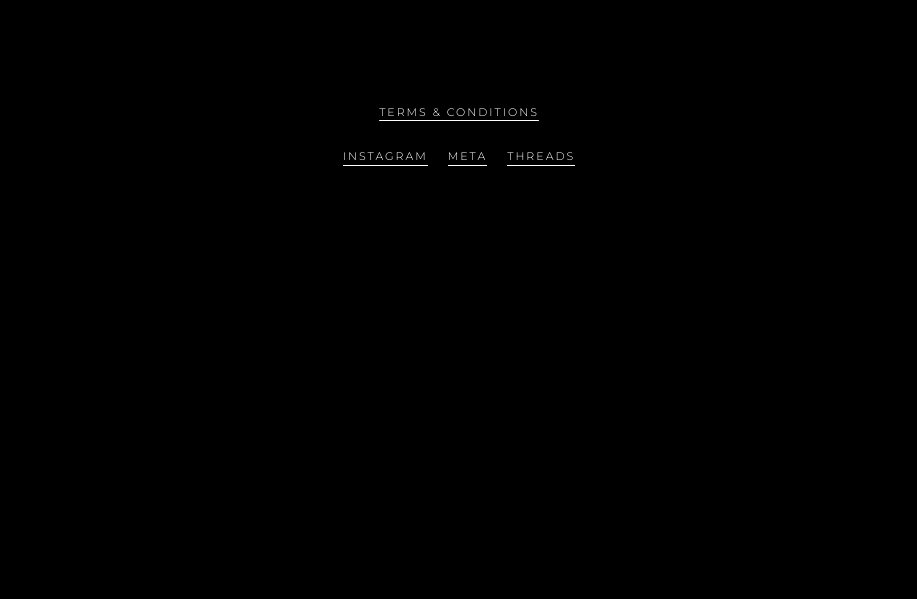
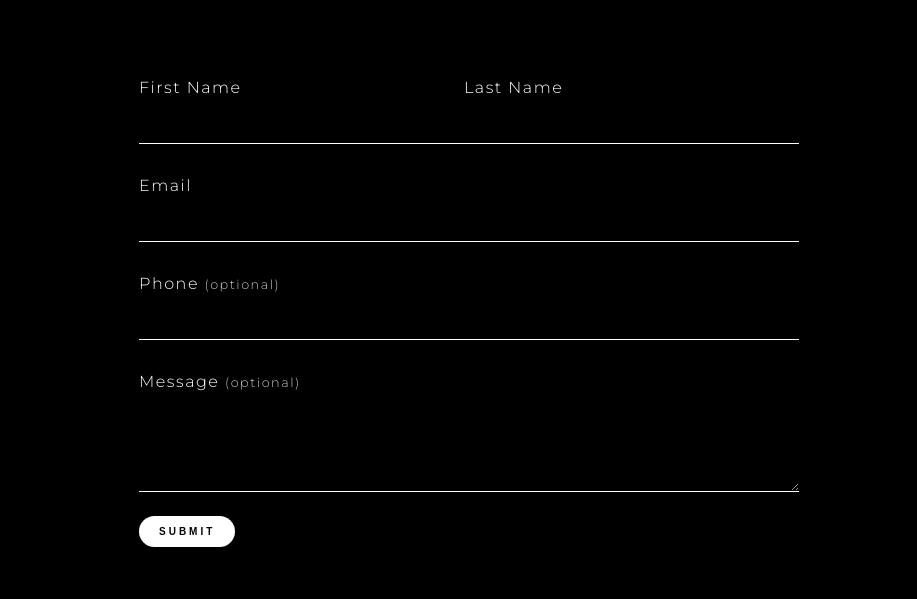
Before and after one commit to HectorGordo12/landing-ticket, a React (Vite) app: page /experiences in a window 1280 px wide. Shown: the part 781-1380 px from the top of the page, without its empty margins (181-1098 px from the left). Before the commit the page ends 1007 px from the top, so only its background shows below. Built offline with nearby package versions, Linux system fonts and the light colour scheme.

Commit message:
Add Form components

```diff
--- /dev/null
+++ b/src/components/Form.jsx
@@ -0,0 +1,109 @@
+import { useState } from "react";
+import styles from "./Form.module.css";
+
+const Form = () => {
+  const [formData, setFormData] = useState({
+    firstName: "",
+    lastName: "",
+    email: "",
+    phone: "",
+    message: "",
+  });
+
+  const handleChange = (e) => {
+    setFormData({
+      ...formData,
+      [e.target.name]: e.target.value,
+    });
+  };
+
+  const handleSubmit = (e) => {
+    e.preventDefault();
+  };
+
+  return (
+    <form className={styles.form} onSubmit={handleSubmit}>
+      {/* First Name and Last Name */}
+      <div className={styles.row}>
+        <div className={styles.inputGroup}>
+          <label htmlFor="firstName">First Name</label>
+          <input
+            type="text"
+            id="firstName"
+            name="firstName"
+            value={formData.firstName}
+            onChange={handleChange}
+            required
+          />
+        </div>
+        <div className={styles.inputGroup}>
+          <label htmlFor="lastName">Last Name</label>
+          <input
+            type="text"
+            id="lastName"
+            name="lastName"
+            value={formData.lastName}
+            onChange={handleChange}
+            required
+          />
+        </div>
+      </div>
+
+      {/* Email */}
+      <div className={styles.row}>
+        <div className={styles.inputGroup}>
+          <label htmlFor="email">Email</label>
+          <input
+            type="email"
+            id="email"
+            name="email"
+            value={formData.email}
+            onChange={handleChange}
+            required
+          />
+        </div>
+      </div>
+
+      {/* Phone */}
+      <div className={styles.row}>
+        <div className={styles.inputGroup}>
+          <label htmlFor="phone">
+            Phone <span className={styles.optional}>(optional)</span>
+          </label>
+          <input
+            type="tel"
+            id="phone"
+            name="phone"
+            value={formData.phone}
+            onChange={handleChange}
+          />
+        </div>
+      </div>
+
+      {/* Message */}
+      <div className={styles.row}>
+        <div className={styles.inputGroup}>
+          <label htmlFor="message">
+            Message <span className={styles.optional}>(optional)</span>
+          </label>
+          <textarea
+            id="message"
+            name="message"
+            value={formData.message}
+            onChange={handleChange}
+            rows="4"
+          ></textarea>
+        </div>
+      </div>
+
+      {/* Submit Button */}
+      <div className={styles.row}>
+        <button type="submit" className={styles.submit}>
+          SUBMIT
+        </button>
+      </div>
+    </form>
+  );
+};
+
+export { Form };
--- /dev/null
+++ b/src/components/Form.module.css
@@ -0,0 +1,94 @@
+.form {
+  display: flex;
+  flex-direction: column;
+  margin: 70px auto;
+}
+
+.row {
+  display: flex;
+  flex-direction: column;
+  margin-bottom: 16px;
+}
+
+.inputGroup {
+  display: flex;
+  flex-direction: column;
+  flex: 1;
+  margin: 8px 0;
+}
+
+.inputGroup label {
+  margin-bottom: 8px;
+  font-size: 16px;
+  text-align: start;
+  letter-spacing: 1.5px;
+  font-weight: 300;
+}
+
+.inputGroup input,
+.inputGroup textarea {
+  padding: 10px;
+  border: none; /* Убираем все границы */
+  border-bottom: 1px solid white; /* Добавляем белую линию снизу */
+  background-color: transparent; /* Прозрачный фон */
+  font-size: 16px;
+  color: white; /* Цвет текста, если фон темный */
+  width: 100%;
+  outline: none; /* Убираем стандартную синюю рамку при фокусе */
+}
+
+.inputGroup input:hover,
+.inputGroup textarea:hover {
+  background-color: rgba(74, 74, 74, 0.235);
+}
+
+/* Эффект при фокусе на input и textarea */
+.inputGroup input:focus,
+.inputGroup textarea:focus {
+  border-bottom: 2px solid #00bfff; /* При фокусе линия станет голубой */
+}
+
+.optional {
+  font-size: 12.8px;
+  color: rgb(202, 201, 201);
+}
+
+input[type="text"],
+input[type="email"],
+input[type="tel"],
+textarea {
+  flex: 1;
+}
+
+.submit {
+  padding: 10px 20px;
+  font-size: 10px;
+  font-weight: 700;
+  letter-spacing: 3px;
+  border-radius: 40px;
+  background-color: white;
+  color: black;
+  border: none;
+  display: inline;
+  text-align: center;
+  height: 100%;
+  cursor: pointer;
+}
+
+.submit:hover {
+  background-color: #c6c6c6;
+}
+
+@media (min-width: 768px) {
+  .row {
+    flex-direction: row;
+  }
+
+  .inputGroup {
+    margin-right: 10px;
+  }
+
+  .inputGroup:last-child {
+    margin-right: 0;
+  }
+}
--- a/src/pages/Experiences.jsx
+++ b/src/pages/Experiences.jsx
@@ -1,3 +1,4 @@
+import { Form } from "../components/Form";
 import styles from "./Experiences.module.css";
 import data from "/categories.json";
 
@@ -27,10 +28,14 @@ const Experiences = () => {
           })}
         </div>
       </div>
-      <p className="description text">
-        Let our expert team help you with your event requests. Fill out the form
-        below and we will contact you within the next 24-48 hours.
-      </p>
+      <div className="text">
+        <p className="description">
+          Let our expert team help you with your event requests. Fill out the
+          form below and we will contact you within the next 24-48 hours.
+        </p>
+
+        <Form />
+      </div>
     </div>
   );
 };
--- a/src/pages/Home.jsx
+++ b/src/pages/Home.jsx
@@ -1,3 +1,4 @@
+import { Form } from "../components/Form";
 import main from "../img/main.jpg";
 import styles from "./Home.module.css";
 import data from "/posts.json";
@@ -25,17 +26,7 @@ const Home = () => {
           </div>
         </div>
         <div className="center">
-          <form action="mailto:murmangordo12@gmail.com" encType="text/plain">
-            <label>
-              Ваше имя
-              <input type="text" name="name" required />
-            </label>
-            <label>
-              Что вы хотите заказать?
-              <input type="text" name="order" required />
-            </label>
-            <button type="submit">Сделать заказ</button>
-          </form>
+          <Form />
           <div className={styles.insta}>
             <h2 className="slim">CONNECT WITH US!</h2>
             <hr className={styles.line} />
--- a/src/pages/Music.jsx
+++ b/src/pages/Music.jsx
@@ -1,3 +1,4 @@
+import { Form } from "../components/Form";
 import styles from "./Music.module.css";
 
 const Music = () => {
@@ -25,6 +26,7 @@ const Music = () => {
             representative will be in contact with you within 24-48 hours.
           </p>
         </div>
+        <Form />
       </div>
     </div>
   );
--- a/src/pages/Referrals.jsx
+++ b/src/pages/Referrals.jsx
@@ -1,3 +1,4 @@
+import { Form } from "../components/Form";
 import { Testimonials } from "../components/Testimonials";
 import styles from "./Referrals.module.css";
 
@@ -40,6 +41,7 @@ const Referrals = () => {
               <button className={styles.btn}>MAJOR EVENT CALENDAR</button>
             </a>
           </div>
+          <Form />
         </div>
         <div className={styles.process}>
           <h2 className={styles.chapterTitle}>THE PROCESS</h2>
```
